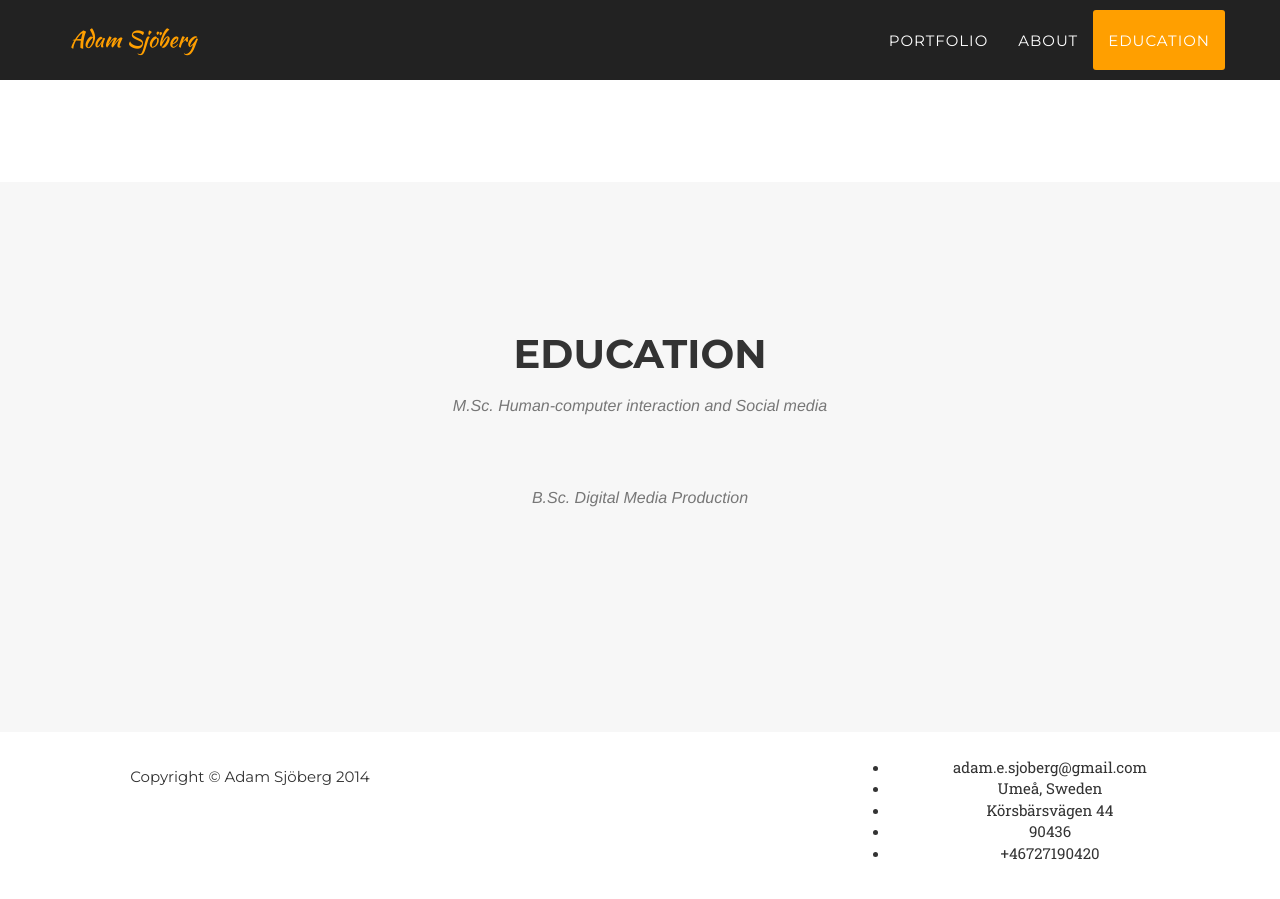
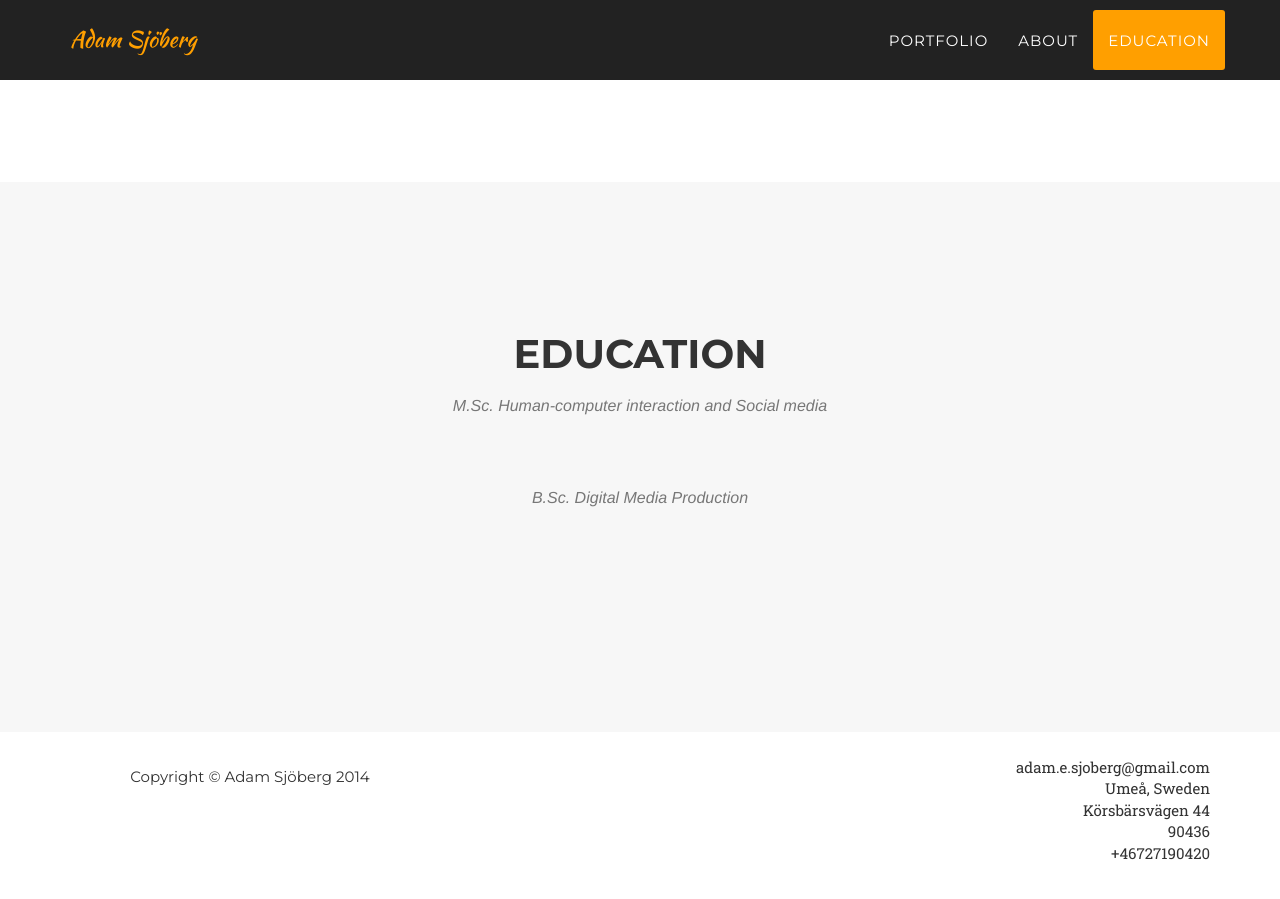
Before and after one commit to Adamsjoberg/Adamsjoberg.github.io, a Jekyll site: the page built from index.html, in a window 1280 px wide and 900 px high, scrolled down 3341 px. Built offline with Jekyll 4.4.1, drawn with Linux system fonts in a browser that asks for light colours; some web fonts are replaced.

Commit message:
text unstyled

```diff
--- a/_includes/footer.html
+++ b/_includes/footer.html
@@ -12,8 +12,8 @@
                         {% endfor %}
                     </ul>
                 </div>
-                <div class="col-md-4">
-                    <ul>
+                <div class="col-md-4 text-right">
+                    <ul class="list-unstyled">
                         <li>adam.e.sjoberg@gmail.com
                         </li>
                         <li>Umeå, Sweden
```
